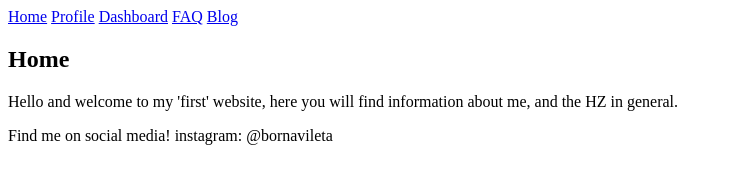
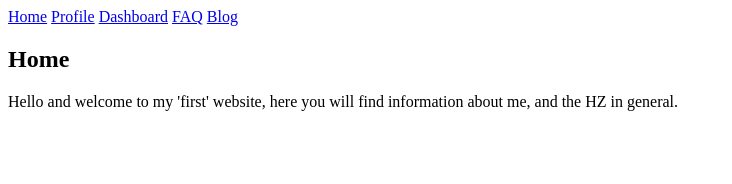
Before and after one commit to bornavileta/bornavileta.github.io, a plain HTML site: page index.html in a window 1280 px wide. Shown: the whole page, without its empty margins (0-732 px from the left). Drawn offline with Linux system fonts and the light colour scheme.

Commit message:
remove footer from index

```diff
--- a/index.html
+++ b/index.html
@@ -15,9 +15,7 @@
     </div>
     <h2>Home</h2>
     <p1>Hello and welcome to my 'first' website, here you will find information about me, and the HZ in general.</p1>
-    <footer>
-        <p>Find me on social media! instagram: @bornavileta</p>
-    </footer>
+
 </body>
 
 </html>
```
